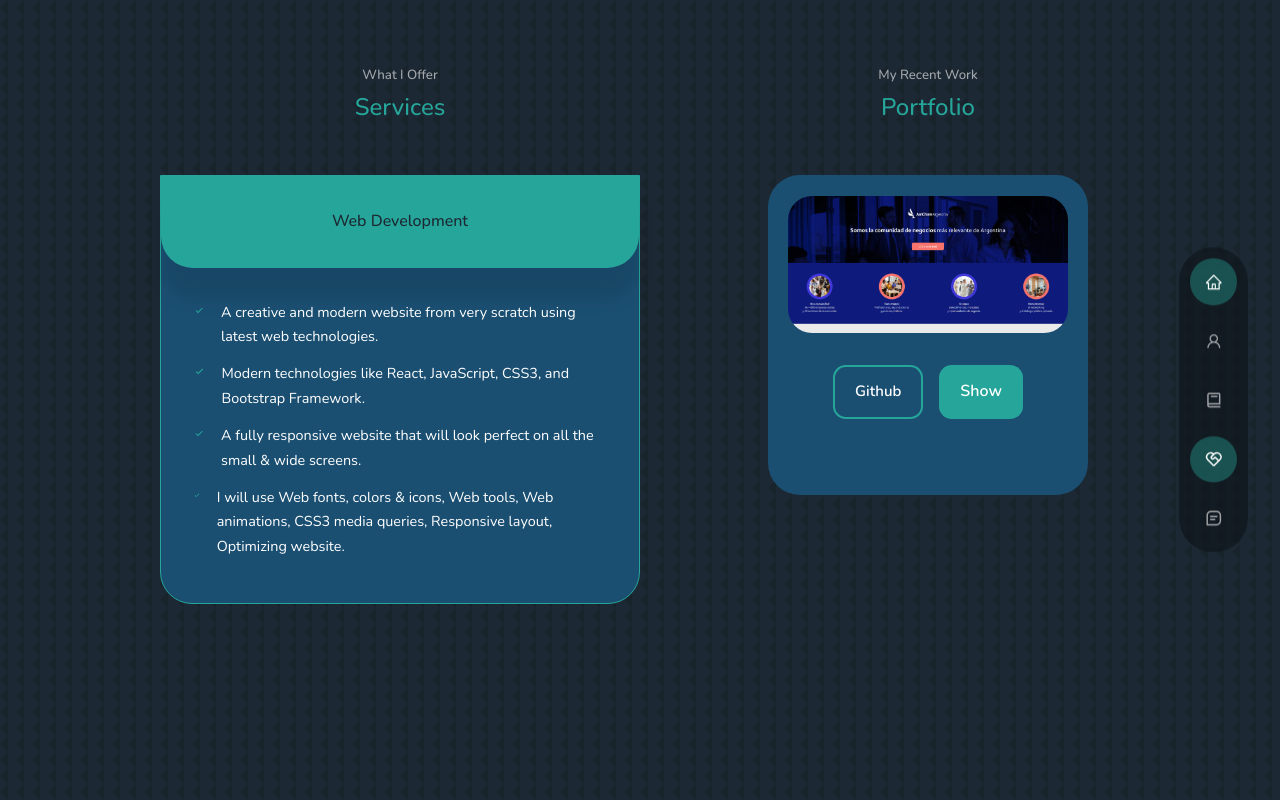
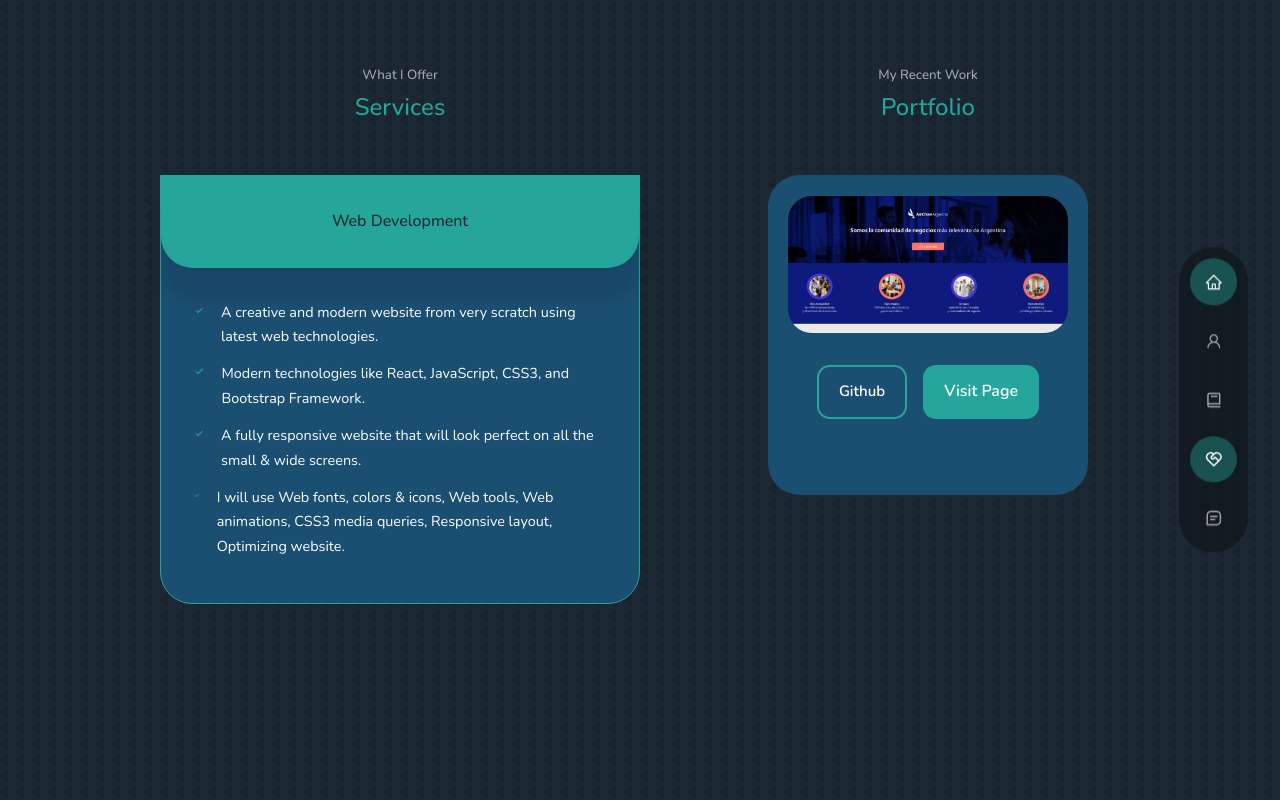
Before and after one commit to AGuekdjian/Portfolio, a React (Vite) app: page /services in a window 1280 px wide. Shown: the top 800 px of the page. Built offline with nearby package versions, Linux system fonts and the light colour scheme.

Commit message:
Cambio de nombre al boton del portfolio

```diff
--- a/index.html
+++ b/index.html
@@ -1,5 +1,5 @@
 <!DOCTYPE html>
-<html lang="en">
+<html>
   <head>
     <meta charset="UTF-8" />
     <link rel="icon" type="image/x-icon" href="/vite.svg">
--- a/src/components/portfolio/Portfolio.jsx
+++ b/src/components/portfolio/Portfolio.jsx
@@ -20,7 +20,7 @@ export default function Portfolio() {
                             <h3>{ name }</h3>
                             <div className='portfolio__item-cv'>
                                 <a href={ github } className='btn ov-btn-slide-left' target='_blank'>Github</a>
-                                <a href={ url } className='btn btn-primary' target='_blank'>Show</a>
+                                <a href={ url } className='btn btn-primary' target='_blank'>Visit Page</a>
                             </div>
                         </article>
                     )
```
